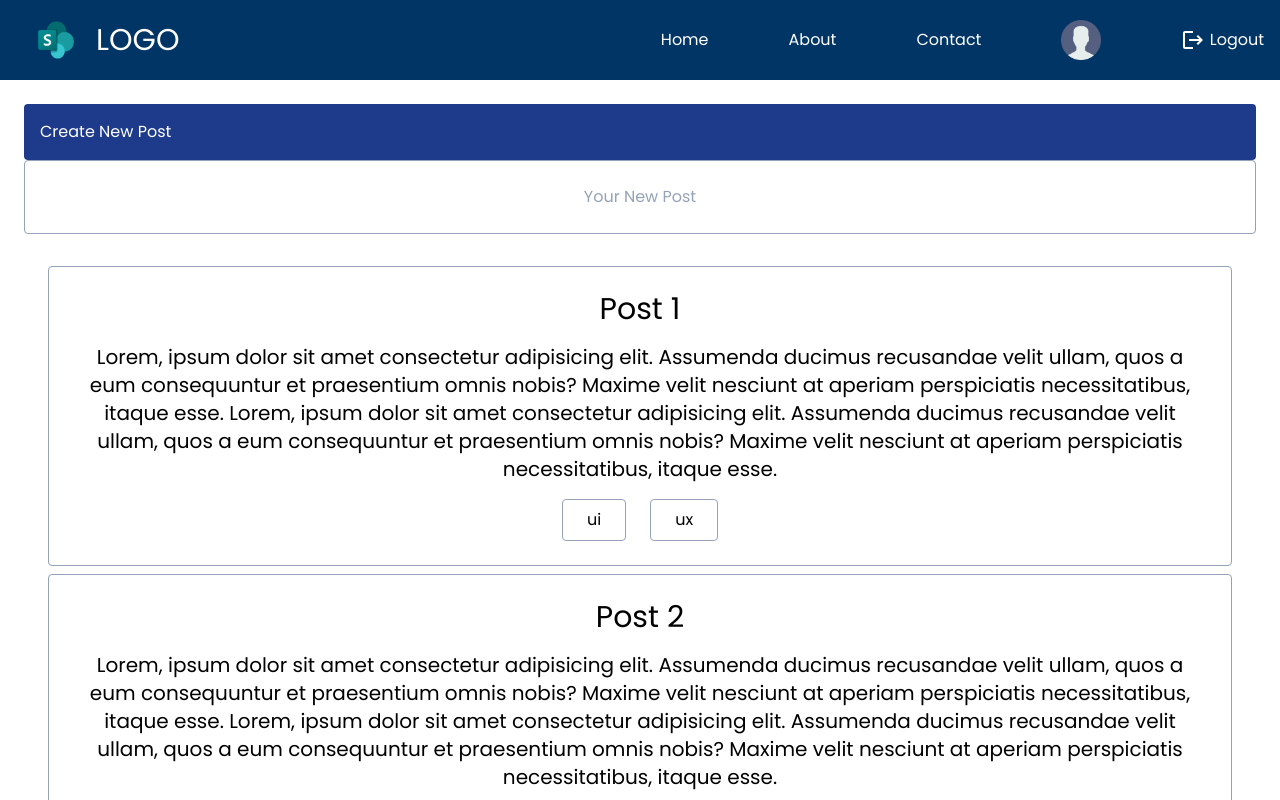
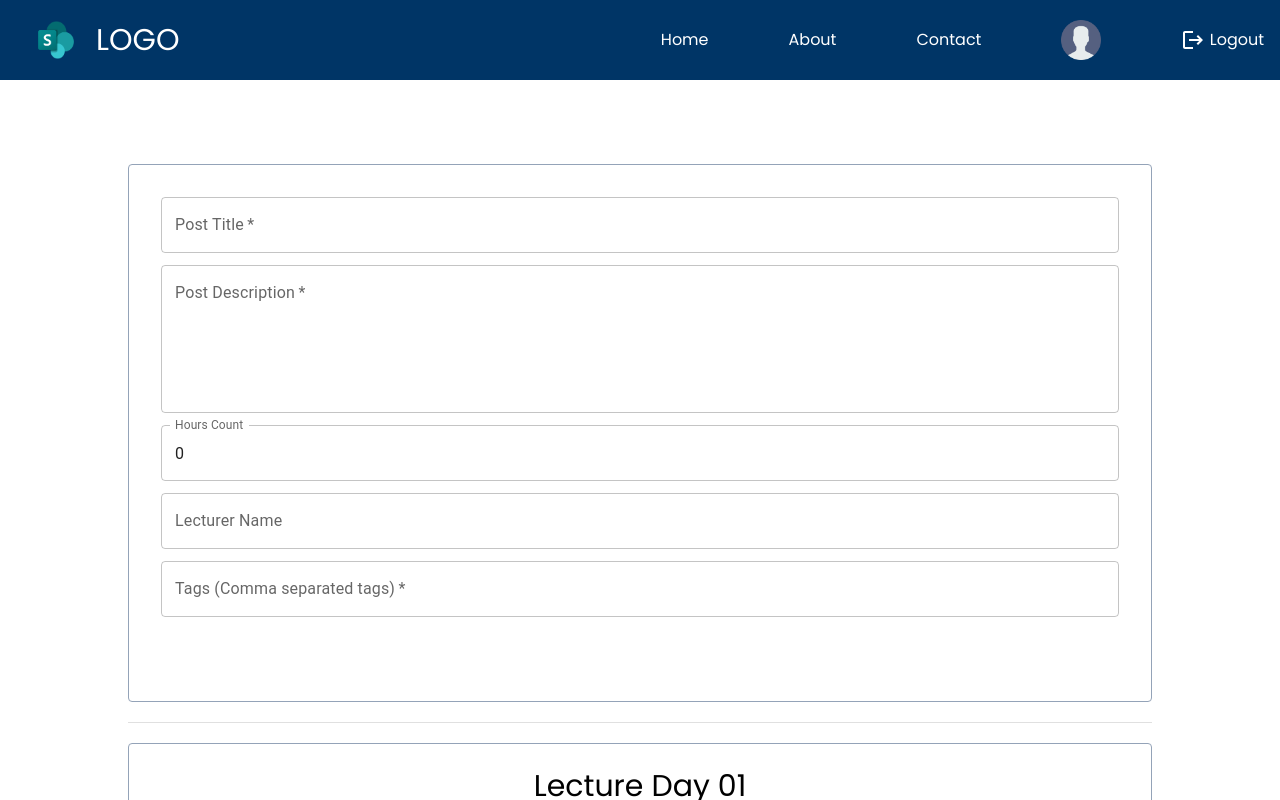
Before and after one commit to Sandun-Induranga/React, a React (Create React App) app: page /profile in a window 1280 px wide. Both pictures are taken after a click on the element "Create New Post". Shown: the top 800 px of the page. Built offline with nearby package versions, Linux system fonts and the light colour scheme.

Commit message:
Content Updated

```diff
--- a/src/pages/Home/Home.tsx
+++ b/src/pages/Home/Home.tsx
@@ -1,4 +1,3 @@
-import { type } from "os";
 import { Component } from "react";
 import Header from "../../components/Header";
 import Post from "../../components/Post";
--- a/src/pages/Profile/Profile.tsx
+++ b/src/pages/Profile/Profile.tsx
@@ -1,89 +1,202 @@
-import { Component } from "react";
+import { ChangeEvent, Component } from "react";
 import Header from "../../components/Header";
-import { type } from "os";
-import { PostDetail } from "../../types/PostDetail";
 import Post from "../../components/Post";
+import { PostDetails } from "../../types/PostDetails";
+import AddCircleIcon from "@mui/icons-material/AddCircle";
+import PostAddIcon from "@mui/icons-material/PostAdd";
+import RemoveCircleIcon from "@mui/icons-material/RemoveCircle";
+import { Divider, TextField } from "@mui/material";
 
 type ProfileProps = {};
+
 type ProfileState = {
-  posts: PostDetail[];
+  postList: PostDetails[];
   isClickedCreateNewPost: boolean;
+  title: string;
+  description: string;
+  hoursCount: number;
+  lecturerName: string;
+  tagString: string;
 };
 
 export default class Profile extends Component<ProfileProps, ProfileState> {
   constructor(props: ProfileProps) {
     super(props);
     this.state = {
+      title: "",
+      description: "",
+      hoursCount: 0,
+      lecturerName: "",
+      tagString: "",
       isClickedCreateNewPost: false,
-      posts: [
+      postList: [
         {
           id: "1",
-          titile: "Post 1",
+          title: "Lecture Day 01",
           description:
-            "Lorem, ipsum dolor sit amet consectetur adipisicing elit. Assumenda ducimus recusandae velit ullam, quos a eum consequuntur et praesentium omnis nobis? Maxime velit nesciunt at aperiam perspiciatis necessitatibus, itaque esse. Lorem, ipsum dolor sit amet consectetur adipisicing elit. Assumenda ducimus recusandae velit ullam, quos a eum consequuntur et praesentium omnis nobis? Maxime velit nesciunt at aperiam perspiciatis necessitatibus, itaque esse.",
-          hourCount: 10,
-          tags: ["ui", "ux"],
+            "Lecture D01 - Lorem ipsum dolor sit amet consectetur, adipisicin  Lorem ipsum dolor sit amet consectetur, adipisicin  Lorem ipsum dolor sit amet consectetur, adipisicin  Lorem ipsum dolor sit amet consectetur, adipisicin  Lorem ipsum dolor sit amet consectetur, adipisicin  Lorem ipsum dolor sit amet consectetur, adipisicin  Lorem ipsum dolor sit amet consectetur, adipisicin",
+          hoursCount: 8,
+          tags: ["intro", "typescript"],
         },
         {
           id: "2",
-          titile: "Post 2",
+          title: "Lecture Day 02",
           description:
-            "Lorem, ipsum dolor sit amet consectetur adipisicing elit. Assumenda ducimus recusandae velit ullam, quos a eum consequuntur et praesentium omnis nobis? Maxime velit nesciunt at aperiam perspiciatis necessitatibus, itaque esse. Lorem, ipsum dolor sit amet consectetur adipisicing elit. Assumenda ducimus recusandae velit ullam, quos a eum consequuntur et praesentium omnis nobis? Maxime velit nesciunt at aperiam perspiciatis necessitatibus, itaque esse.",
-          hourCount: 10,
-          tags: ["ui", "ux"],
+            "Lecture D02 - Lorem ipsum dolor sit amet consectetur, adipisicin  Lorem ipsum dolor sit amet consectetur, adipisicin  Lorem ipsum dolor sit amet consectetur, adipisicin  Lorem ipsum dolor sit amet consectetur, adipisicin  Lorem ipsum dolor sit amet consectetur, adipisicin  Lorem ipsum dolor sit amet consectetur, adipisicin  Lorem ipsum dolor sit amet consectetur, adipisicin",
+          hoursCount: 6,
+          lecturerName: "Chanu",
+          tags: ["react", "tailwind"],
         },
         {
           id: "3",
-          titile: "Post 3",
+          title: "Lecture Day 03",
           description:
-            "Lorem, ipsum dolor sit amet consectetur adipisicing elit. Assumenda ducimus recusandae velit ullam, quos a eum consequuntur et praesentium omnis nobis? Maxime velit nesciunt at aperiam perspiciatis necessitatibus, itaque esse. Lorem, ipsum dolor sit amet consectetur adipisicing elit. Assumenda ducimus recusandae velit ullam, quos a eum consequuntur et praesentium omnis nobis? Maxime velit nesciunt at aperiam perspiciatis necessitatibus, itaque esse.",
-          hourCount: 10,
-          tags: ["ui", "ux"],
-        },
-        {
-          id: "4",
-          titile: "Post 4",
-          description:
-            "Lorem, ipsum dolor sit amet consectetur adipisicing elit. Assumenda ducimus recusandae velit ullam, quos a eum consequuntur et praesentium omnis nobis? Maxime velit nesciunt at aperiam perspiciatis necessitatibus, itaque esse. Lorem, ipsum dolor sit amet consectetur adipisicing elit. Assumenda ducimus recusandae velit ullam, quos a eum consequuntur et praesentium omnis nobis? Maxime velit nesciunt at aperiam perspiciatis necessitatibus, itaque esse.",
-          hourCount: 10,
-          tags: ["ui", "ux"],
+            "Lecture D03 - Lorem ipsum dolor sit amet consectetur, adipisicin  Lorem ipsum dolor sit amet consectetur, adipisicin  Lorem ipsum dolor sit amet consectetur, adipisicin  Lorem ipsum dolor sit amet consectetur, adipisicin  Lorem ipsum dolor sit amet consectetur, adipisicin  Lorem ipsum dolor sit amet consectetur, adipisicin  Lorem ipsum dolor sit amet consectetur, adipisicin",
+          tags: ["Lifecycle", "rounting", "structure"],
         },
       ],
     };
   }
 
+  handleClickCreateNewPost = () => {
+    this.setState((prevState) => ({
+      ...prevState,
+      isClickedCreateNewPost: !prevState.isClickedCreateNewPost,
+    }));
+  };
+
+  handleSubmit = (event: React.FormEvent<HTMLFormElement>) => {
+    event.preventDefault();
+    console.log("Submitted");
+  };
+
+  handleInputChange = (event: ChangeEvent<HTMLInputElement>) => {
+    console.log("Changed");
+    console.log(event.target.value);
+
+    // desctructuring assignment
+    const { name, value } = event.target;
+
+    this.setState((prevState) => ({
+      ...prevState,
+      [name]: value,
+    }));
+  };
+
   render() {
     return (
       <>
         <Header />
-        <div className="p-6">
-          <div className="w-full flex flex-col">
+        <div className="mt-20 py-6 px-32">
+          <div className="w-full flex flex-col space-y-1">
             {!this.state.isClickedCreateNewPost ? (
               <>
-                <div className="cursor-pointer w-full p-4 bg-blue-900 text-white rounded">
+                <div
+                  className="cursor-pointer w-full p-4 bg-accent-navy-200 text-white rounded flex justify-between items-center"
+                  onClick={this.handleClickCreateNewPost}
+                >
                   <h6>Create New Post</h6>
+                  <AddCircleIcon />
                 </div>
-                <div className="flex justify-center items-center cursor-pointer w-full py-6 px-4 rounded border border-slate-400 text-slate-400">
+                <div
+                  className="cursor-pointer p-8 bg-white rounded text-slate-400 flex justify-center items-center space-x-3 border border-slate-400"
+                  onClick={this.handleClickCreateNewPost}
+                >
+                  <PostAddIcon />
                   <h6>Your New Post</h6>
                 </div>
               </>
             ) : (
-              <div className="cursor-pointer w-full p-4 bg-blue-900 text-white rounded">
-                <h6>Discart Post</h6>
+              <>
+                <div
+                  className="cursor-pointer w-full p-4 bg-accent-navy-200 text-white rounded flex justify-between items-center"
+                  onClick={this.handleClickCreateNewPost}
+                >
+                  <h6>Discard Post</h6>
+                  <RemoveCircleIcon />
                 </div>
+                <div className="w-full cursor-pointer p-8 bg-white rounded text-slate-400 flex justify-center items-center space-x-3 border border-slate-400">
+                  <form
+                    className="flex flex-col space-y-3 w-full"
+                    onSubmit={this.handleSubmit}
+                  >
+                    <TextField
+                      label="Post Title"
+                      type="text"
+                      variant="outlined"
+                      name="title"
+                      placeholder="Enter post title"
+                      onChange={this.handleInputChange}
+                      value={this.state.title}
+                      fullWidth={true}
+                      required
+                    />
+                    <TextField
+                      label="Post Description"
+                      type="text"
+                      variant="outlined"
+                      name="description"
+                      placeholder="Enter post description"
+                      value={this.state.description}
+                      onChange={this.handleInputChange}
+                      fullWidth={true}
+                      multiline
+                      minRows={5}
+                      maxRows={Infinity}
+                      required
+                    />
+                    <TextField
+                      label="Hours Count"
+                      type="number"
+                      variant="outlined"
+                      name="hoursCount"
+                      placeholder="Enter hours count"
+                      onChange={this.handleInputChange}
+                      value={this.state.hoursCount}
+                      fullWidth={true}
+                    />
+                    <TextField
+                      label="Lecturer Name"
+                      type="text"
+                      variant="outlined"
+                      placeholder="Enter Lecturer Name"
+                      name="lecturerName"
+                      onChange={this.handleInputChange}
+                      value={this.state.lecturerName}
+                      fullWidth={true}
+                    />
+                    <TextField
+                      label="Tags (Comma separated tags)"
+                      type="text"
+                      variant="outlined"
+                      name="tagString"
+                      placeholder="Enter comma separated tags"
+                      onChange={this.handleInputChange}
+                      value={this.state.tagString}
+                      fullWidth={true}
+                      required
+                    />
+                    <button className="py-2 bg-accent-navy-200 text-white rounded">
+                      <h6>Publish Post</h6>
+                    </button>
+                  </form>
+                </div>
+              </>
             )}
           </div>
-          <div className="p-6">
-            {this.state.posts.map((post) => (
+
+          <Divider className="!my-5" />
+
+          {this.state.postList.map((post) => (
             <Post
-                id={post.id}
-                title={post.titile}
+              key={post.id}
+              title={post.title}
               description={post.description}
-                hourCount={post.hourCount}
               tags={post.tags}
+              // hoursCount={post.hoursCount}
+              // lecturerName={post.lecturerName}
             />
           ))}
-          </div>
         </div>
       </>
     );
--- /dev/null
+++ b/src/types/PostDetails.ts
@@ -0,0 +1,7 @@
+export type PostDetails = {
+  id: string;
+  title: string;
+  description: string;
+  hoursCount: number;
+  tags: string[];
+};
```
Also changed, not shown: src/types/PostDetail.ts (deleted, +0 -7 lines). Lines whose indentation alone changed are shown as unchanged.
